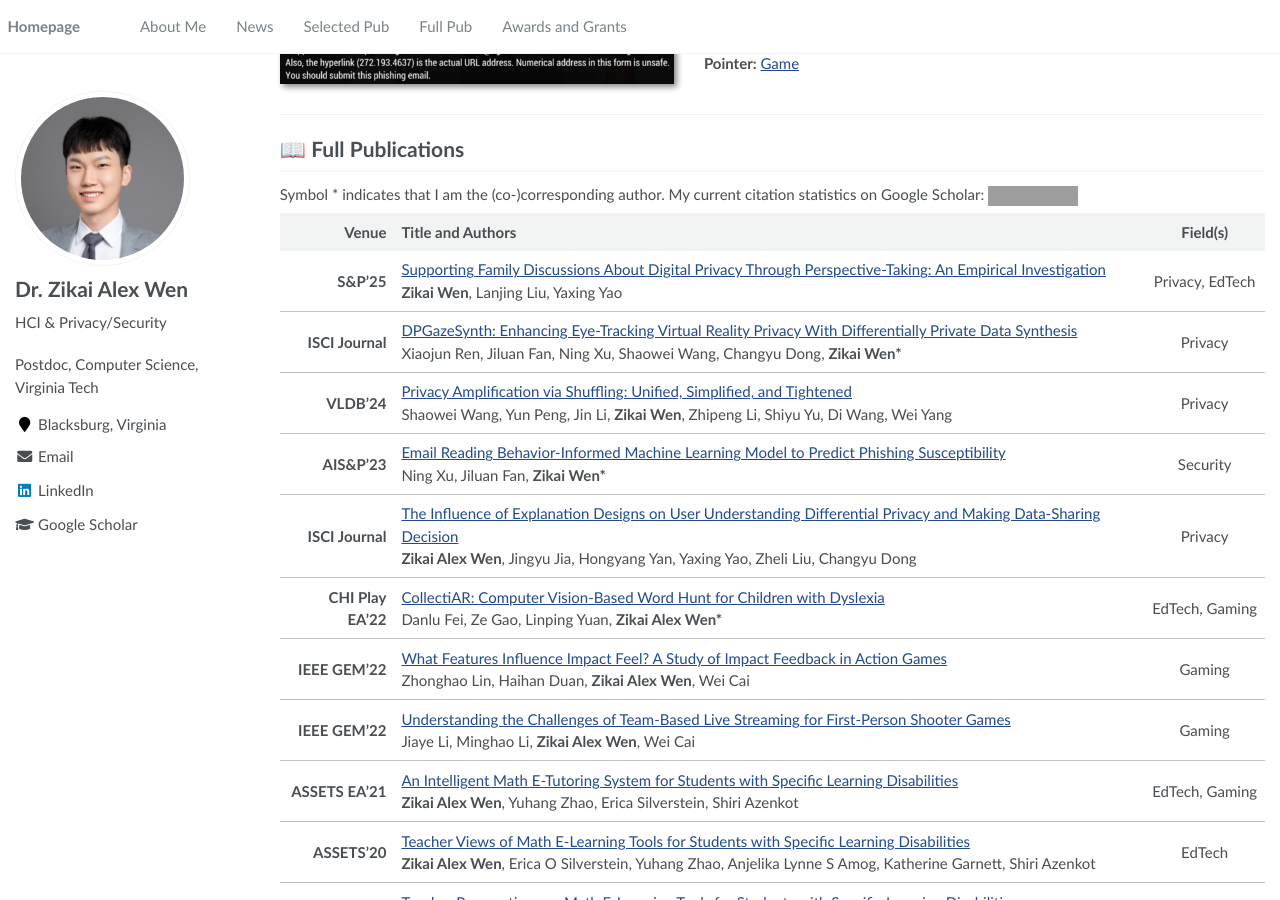
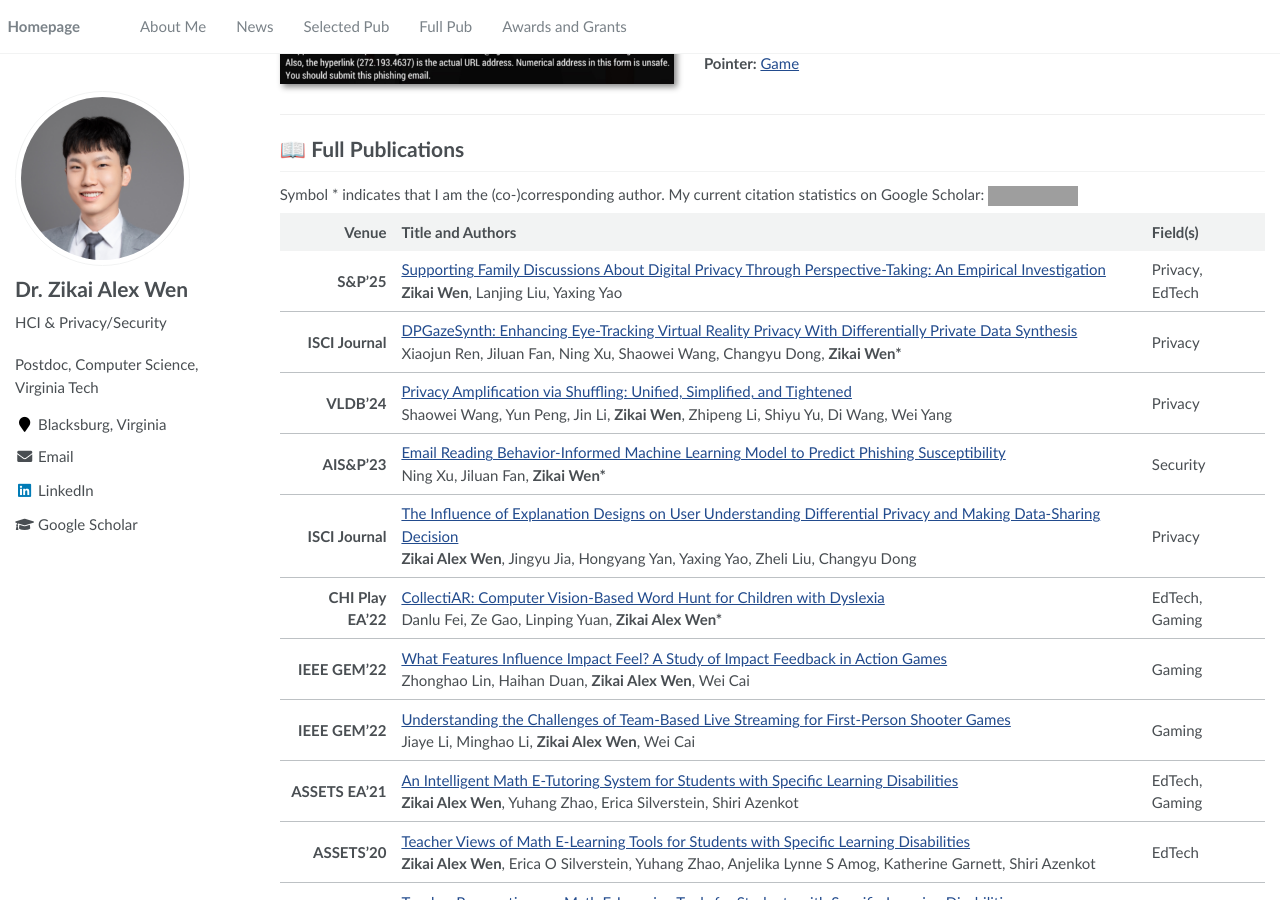
Before and after one commit to zikaiwen/zikaiwen.github.io, a Jekyll site: the page built from _pages/about.md, in a window 1280 px wide and 900 px high, scrolled down 1326 px. Built offline with Jekyll 4.4.1, drawn with Linux system fonts in a browser that asks for light colours; some of the changed text lies outside the part shown; grey boxes are pictures that could not be loaded.

Commit message:
Adjusted paper list formatting

```diff
--- a/_pages/about.md
+++ b/_pages/about.md
@@ -97,19 +97,19 @@ I am a postdoc in the Computer Science Department at [Virginia Tech](https://web
 Symbol \* indicates that I am the (co-)corresponding author. My current citation statistics on Google Scholar: <a href='https://scholar.google.com/citations?user=apCH14IAAAAJ'><img src="https://img.shields.io/endpoint?url={{ url | url_encode }}&logo=Google%20Scholar&labelColor=f6f6f6&color=9cf&style=flat&label=citations"></a>
 
 | Venue | Title and Authors | Field(s) |
-| ----: | :---------------- | :------: |
-| **S&P'25** | [Supporting Family Discussions About Digital Privacy Through Perspective-Taking: An Empirical Investigation](articles/wen25supporting.pdf) <br> **Zikai Wen**, <a href="https://lanjing.design" style="text-decoration:none; color:inherit;">Lanjing Liu</a>, <a href="https://yaxingyao.cs.vt.edu/" style="text-decoration:none; color:inherit;">Yaxing Yao</a> | Privacy, EdTech |
+| ----: | :---------------- | :------- |
+| **S&P'25** | [Supporting Family Discussions About Digital Privacy Through Perspective-Taking: An Empirical Investigation](articles/wen25supporting.pdf) <br> **Zikai Wen**, <a href="https://lanjing.design" style="text-decoration:none; color:inherit;">Lanjing Liu</a>, <a href="https://yaxingyao.cs.vt.edu/" style="text-decoration:none; color:inherit;">Yaxing Yao</a> | Privacy,<br>EdTech |
 | **ISCI Journal** | [DPGazeSynth: Enhancing Eye-Tracking Virtual Reality Privacy With Differentially Private Data Synthesis](articles/ren24dpgazesynth.pdf) <br> Xiaojun Ren, Jiluan Fan, Ning Xu, Shaowei Wang, <a href="https://changyudong.site/" style="text-decoration:none; color:inherit;">Changyu Dong</a>, **Zikai Wen\*** | Privacy |
 | **VLDB'24** | [Privacy Amplification via Shuffling: Unified, Simplified, and Tightened](articles/wang24privacy.pdf) <br> Shaowei Wang, Yun Peng, Jin Li, **Zikai Wen**, Zhipeng Li, Shiyu Yu, <a href="https://shao3wangdi.github.io/" style="text-decoration:none; color:inherit;">Di Wang</a>, Wei Yang | Privacy |
 | **AIS&P'23** | [Email Reading Behavior-Informed Machine Learning Model to Predict Phishing Susceptibility](articles/xue23mail.pdf) <br> Ning Xu, Jiluan Fan, **Zikai Wen\*** | Security |
 | **ISCI Journal** | [The Influence of Explanation Designs on User Understanding Differential Privacy and Making Data-Sharing Decision](articles/wen23influence.pdf) <br> **Zikai Alex Wen**, Jingyu Jia, Hongyang Yan, <a href="https://yaxingyao.cs.vt.edu/" style="text-decoration:none; color:inherit;">Yaxing Yao</a>, Zheli Liu, <a href="https://changyudong.site/" style="text-decoration:none; color:inherit;">Changyu Dong</a> | Privacy |
-| **CHI Play EA'22** | [CollectiAR: Computer Vision-Based Word Hunt for Children with Dyslexia](articles/fei22collectiar.pdf) <br> Danlu Fei, Ze Gao, <a href="http://yuanlinping.top/" style="text-decoration:none; color:inherit;">Linping Yuan</a>, **Zikai Alex Wen\*** | EdTech, Gaming |
+| **CHI Play EA'22** | [CollectiAR: Computer Vision-Based Word Hunt for Children with Dyslexia](articles/fei22collectiar.pdf) <br> Danlu Fei, Ze Gao, <a href="http://yuanlinping.top/" style="text-decoration:none; color:inherit;">Linping Yuan</a>, **Zikai Alex Wen\*** | EdTech,<br>Gaming |
 | **IEEE GEM'22** | [What Features Influence Impact Feel? A Study of Impact Feedback in Action Games](articles/lin22features.pdf) <br> Zhonghao Lin, Haihan Duan, **Zikai Alex Wen**, <a href="https://faculty.washington.edu/weicaics/index.html" style="text-decoration:none; color:inherit;">Wei Cai</a> | Gaming |
 | **IEEE GEM'22** | [Understanding the Challenges of Team-Based Live Streaming for First-Person Shooter Games](articles/li22understanding.pdf) <br> Jiaye Li, Minghao Li, **Zikai Alex Wen**, <a href="https://faculty.washington.edu/weicaics/index.html" style="text-decoration:none; color:inherit;">Wei Cai</a> | Gaming |
-| **ASSETS EA'21** | [An Intelligent Math E-Tutoring System for Students with Specific Learning Disabilities](articles/wen21math.pdf) <br> **Zikai Alex Wen**, <a href="https://www.yuhangz.com/" style="text-decoration:none; color:inherit;">Yuhang Zhao</a>, Erica Silverstein, Shiri Azenkot | EdTech, Gaming |
+| **ASSETS EA'21** | [An Intelligent Math E-Tutoring System for Students with Specific Learning Disabilities](articles/wen21math.pdf) <br> **Zikai Alex Wen**, <a href="https://www.yuhangz.com/" style="text-decoration:none; color:inherit;">Yuhang Zhao</a>, Erica Silverstein, Shiri Azenkot | EdTech,<br>Gaming |
 | **ASSETS'20** | [Teacher Views of Math E-Learning Tools for Students with Specific Learning Disabilities](articles/wen20teacher.pdf) <br> **Zikai Alex Wen**, Erica O Silverstein, <a href="https://www.yuhangz.com/" style="text-decoration:none; color:inherit;">Yuhang Zhao</a>, Anjelika Lynne S Amog, Katherine Garnett, Shiri Azenkot | EdTech |
 | **ASSETS EA'19** | [Teacher Perspectives on Math E-Learning Tools for Students with Specific Learning Disabilities](articles/wen20teacher.pdf) <br> **Zikai Alex Wen**, Anjelika Lynne S Amog, Shiri Azenkot, Katherine Garnett | EdTech |
-| **CHI'19** | [What.Hack: Engaging Anti-Phishing Training Through a Role-Playing Cyber Defense Simulation Game](articles/wen19whatdothack.pdf) <br> **Zikai Alex Wen**, <a href="https://linzhiqiu.github.io/" style="text-decoration:none; color:inherit;">Zhiqiu Lin</a>, Rowena Chen, <a href="http://www.cs.cornell.edu/~eland/" style="text-decoration:none; color:inherit;">Erik Andersen</a> | Security, EdTech |
+| **CHI'19** | [What.Hack: Engaging Anti-Phishing Training Through a Role-Playing Cyber Defense Simulation Game](articles/wen19whatdothack.pdf) <br> **Zikai Alex Wen**, <a href="https://linzhiqiu.github.io/" style="text-decoration:none; color:inherit;">Zhiqiu Lin</a>, Rowena Chen, <a href="http://www.cs.cornell.edu/~eland/" style="text-decoration:none; color:inherit;">Erik Andersen</a> | Security,<br>EdTech |
 | **CHI EA'17** | [What.Hack: Learn Phishing Email Defence the Fun Way](articles/wen19whatdothack.pdf) <br> **Zikai Alex Wen\***, Yiming Li, Reid Wade, Jeffrey Huang, Amy Wang | Security, EdTech |
 | **S&P'16** | [Hawk: The Blockchain Model of Cryptography and Privacy-Preserving Smart Contracts](articles/kosba16hawk.pdf) <br> <a href="https://akosba.github.io/" style="text-decoration:none; color:inherit;">Ahmed Kosba</a>, <a href="https://soc1024.ece.illinois.edu/" style="text-decoration:none; color:inherit;">Andrew Miller</a>, <a href="http://elaineshi.com/" style="text-decoration:none; color:inherit;">Elaine Shi</a>, **Zikai Wen**, <a href="https://www.cs.yale.edu/homes/cpap/" style="text-decoration:none; color:inherit;">Charalampos Papamanthou</a> | Privacy |
 | **SAC'14** | [Efficient Protocols for Private Record Linkage](articles/wen14prl.pdf) <br> **Zikai Wen**, <a href="https://changyudong.site/" style="text-decoration:none; color:inherit;">Changyu Dong</a> | Privacy |
```
